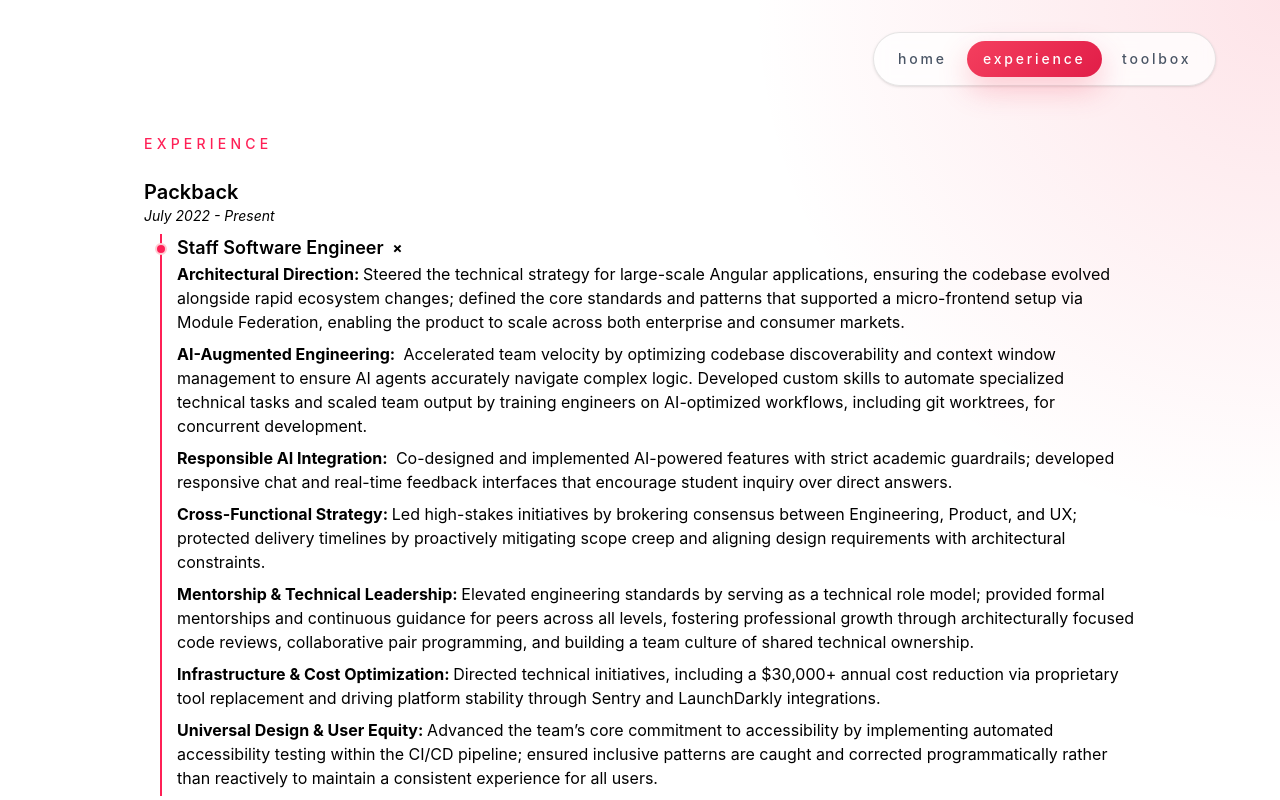
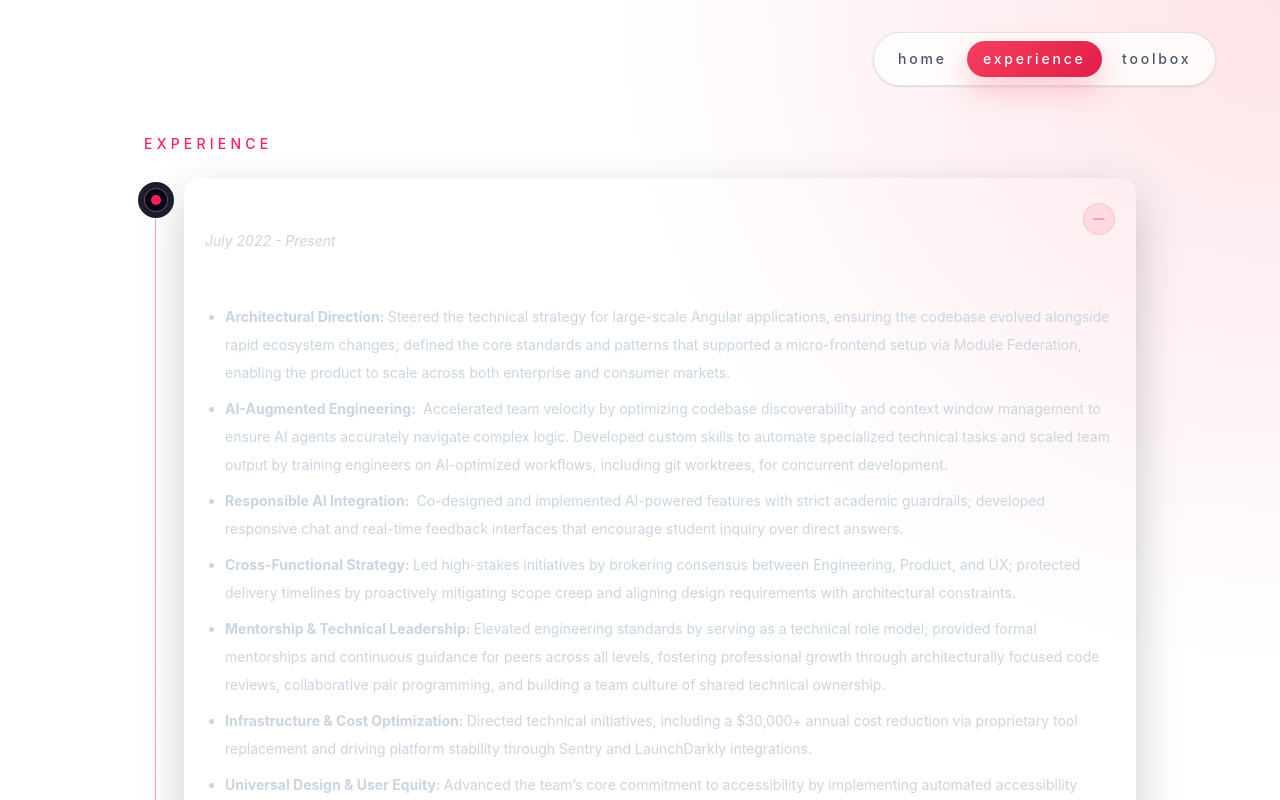
Before and after one commit to LadyKamille/personal-site, a React (Vite) app: page / in a window 1280 px wide. Both pictures are taken after a click on the button "experience". Shown: the top 800 px of the page. Built offline with nearby package versions, Linux system fonts and the light colour scheme.

Commit message:
Refine experience timeline interactions and styling

```diff
--- a/src/components/ExpandableSection/ExpandableSection.tsx
+++ b/src/components/ExpandableSection/ExpandableSection.tsx
@@ -1,50 +1,110 @@
-import { useRef, useState } from 'react';
+import { useEffect, useRef, useState } from 'react';
 
 interface ExpandableSectionProps {
-  title: string;
+  header: React.ReactNode;
   defaultExpanded?: boolean;
+  autoExpandOnView?: boolean;
   className?: string;
+  contentClassName?: string;
   children: React.ReactNode;
 }
 
 export default function ExpandableSection({
-  title,
+  header,
   className,
   defaultExpanded = false,
+  autoExpandOnView = false,
+  contentClassName,
   children,
 }: ExpandableSectionProps) {
   const [isExpanded, setIsExpanded] = useState(defaultExpanded);
-  const contentDivRef = useRef<HTMLDivElement>(null);
+  const [hasAutoExpanded, setHasAutoExpanded] = useState(defaultExpanded);
+  const sectionRef = useRef<HTMLDivElement>(null);
+
+  useEffect(() => {
+    if (!autoExpandOnView || hasAutoExpanded) {
+      return;
+    }
+
+    const sectionElement = sectionRef.current;
+
+    if (!sectionElement || typeof IntersectionObserver === 'undefined') {
+      return;
+    }
+
+    const observer = new IntersectionObserver(
+      ([entry]) => {
+        if (!entry.isIntersecting) {
+          return;
+        }
+
+        setIsExpanded(true);
+        setHasAutoExpanded(true);
+        observer.disconnect();
+      },
+      {
+        threshold: 0.4,
+        rootMargin: '0px 0px -12% 0px',
+      },
+    );
+
+    observer.observe(sectionElement);
+
+    return () => {
+      observer.disconnect();
+    };
+  }, [autoExpandOnView, hasAutoExpanded]);
 
   return (
-    <div className={`group ${className ?? ''} ${isExpanded ? 'is-open' : ''}`}>
+    <div
+      ref={sectionRef}
+      className={`group ${className ?? ''} ${isExpanded ? 'is-open' : ''}`}
+    >
       <button
-        className="text-lg font-semibold flex items-center gap-2"
+        type="button"
+        className="flex w-full items-start justify-between gap-4 text-left"
         onClick={() => setIsExpanded(!isExpanded)}
         aria-expanded={isExpanded}
       >
-        {title}
-        <span className="transition-transform duration-300 group-[.is-open]:rotate-45">
-          +
+        <div className="min-w-0 flex-1">{header}</div>
+
+        <span
+          className={`relative mt-1 inline-flex size-8 shrink-0 items-center justify-center rounded-full border border-rose-400/20 bg-rose-500/10 text-rose-300 transition-transform duration-300 ease-[cubic-bezier(0.22,1,0.36,1)] ${
+            isExpanded ? 'rotate-180' : 'rotate-0'
+          }`}
+        >
+          <span
+            aria-hidden="true"
+            className="absolute h-0.5 w-3 rounded-full bg-current transition-transform duration-200 ease-out"
+          />
+          <span
+            aria-hidden="true"
+            className={`absolute h-3 w-0.5 rounded-full bg-current transition-[transform,opacity] duration-200 ease-out ${
+              isExpanded ? 'scale-y-0 opacity-0' : 'scale-y-100 opacity-100'
+            }`}
+          />
         </span>
       </button>
 
       <div
-        ref={contentDivRef}
         className={`
-          transition-[max-height] duration-300 ease-in-out
-          space-y-4
-          overflow-hidden
-          h-full
+          grid overflow-hidden text-sm leading-7 text-slate-300
+          transition-[grid-template-rows,opacity] duration-400 ease-[cubic-bezier(0.22,1,0.36,1)]
+          ${isExpanded ? 'opacity-100' : 'opacity-0'}
+          ${contentClassName ?? ''}
           `}
-        style={
-          isExpanded
-            ? { maxHeight: contentDivRef.current?.scrollHeight }
-            : { maxHeight: 0 }
-        }
+        style={{ gridTemplateRows: isExpanded ? '1fr' : '0fr' }}
         aria-hidden={!isExpanded}
       >
-        {children}
+        <div
+          className={`min-h-0 overflow-hidden transition-[transform,opacity,padding] duration-400 ease-[cubic-bezier(0.22,1,0.36,1)] ${
+            isExpanded
+              ? 'translate-y-0 pt-3 opacity-100'
+              : '-translate-y-1 pt-0 opacity-0'
+          }`}
+        >
+          <div className="space-y-4">{children}</div>
+        </div>
       </div>
     </div>
   );
--- a/src/features/Experience/Experience.tsx
+++ b/src/features/Experience/Experience.tsx
@@ -1,10 +1,57 @@
+import type { ReactNode } from 'react';
 import ExpandableSection from '../../components/ExpandableSection/ExpandableSection';
 
+const timelineEntryClasses = 'relative pl-10';
+const timelineCardClasses =
+  'rounded-2xl border border-white/10 bg-white/5 p-5 shadow-[0_18px_45px_rgba(15,23,42,0.22)] backdrop-blur-sm';
+const entryHeaderClasses = 'space-y-3';
+const jobTitleClasses = 'text-lg font-semibold text-white';
+
+interface ExperienceEntryProps {
+  company: string;
+  dates: string;
+  title: ReactNode;
+  children: ReactNode;
+  defaultExpanded?: boolean;
+  headerExtras?: ReactNode;
+}
+
+function ExperienceEntry({
+  company,
+  dates,
+  title,
+  children,
+  defaultExpanded = false,
+  headerExtras,
+}: ExperienceEntryProps) {
+  return (
+    <article className={timelineEntryClasses}>
+      <span className="absolute left-0 top-2.5 flex size-6 items-center justify-center rounded-full border border-rose-300/40 bg-slate-950 shadow-[0_0_0_6px_rgba(2,6,23,0.9)]">
+        <span className="size-2.5 rounded-full bg-rose-500" />
+      </span>
+
+      <ExpandableSection
+        className={timelineCardClasses}
+        defaultExpanded={defaultExpanded}
+        autoExpandOnView={true}
+        header={
+          <div className={entryHeaderClasses}>
+            <div className="space-y-1">
+              <h2 className="text-xl font-semibold text-white">{company}</h2>
+              <p className="text-sm italic text-slate-300">{dates}</p>
+            </div>
+            <h3 className={jobTitleClasses}>{title}</h3>
+            {headerExtras}
+          </div>
+        }
+      >
+        {children}
+      </ExpandableSection>
+    </article>
+  );
+}
+
 export default function Experience() {
-  const liBeforeClasses =
-    "before:-ml-5.75 before:mr-2.5 before:mt-2.25 before:content-[''] before:relative before:align-top before:inline-block before:size-3 before:rounded-full before:bg-rose-500 before:leading-2";
-  const liClasses = `block border-l-2 border-rose-500 pl-4 mb-0 ${liBeforeClasses}`;
-
   return (
     <section
       id="experience"
@@ -16,208 +63,160 @@
         </h1>
       </div>
 
-      <div className="space-y-6">
-        <div>
-          <h2 className="text-xl font-semibold">Packback</h2>
-          <p className="text-sm italic">July 2022 - Present</p>
-          <ol className="list-none space-y-2 mt-2 pl-4">
-            <li
-              className={`${liClasses} before:border-rose-200 before:border-2`}
-            >
-              <ExpandableSection
+      <div className="relative space-y-8 before:absolute before:left-[0.6875rem] before:top-4 before:bottom-4 before:w-px before:bg-gradient-to-b before:from-rose-300 before:via-rose-500/50 before:to-transparent">
+        <ExperienceEntry
+          company="Packback"
+          dates="July 2022 - Present"
           title="Staff Software Engineer"
           defaultExpanded={true}
-                className="inline-block"
         >
-                <ul className="list-disc space-y-2">
+          <ul className="list-disc space-y-2 pl-5">
             <li>
-                    <span className="font-bold">
-                      Architectural Direction:&nbsp;
-                    </span>
+              <span className="font-bold">Architectural Direction:&nbsp;</span>
               Steered the technical strategy for large-scale Angular
               applications, ensuring the codebase evolved alongside rapid
-                    ecosystem changes; defined the core standards and patterns
-                    that supported a micro-frontend setup via Module Federation,
-                    enabling the product to scale across both enterprise and
-                    consumer markets.
+              ecosystem changes; defined the core standards and patterns that
+              supported a micro-frontend setup via Module Federation, enabling
+              the product to scale across both enterprise and consumer markets.
             </li>
-
             <li>
-                    <span className="font-bold">
-                      AI-Augmented Engineering:&nbsp;
-                    </span>{' '}
-                    Accelerated team velocity by optimizing codebase
-                    discoverability and context window management to ensure AI
-                    agents accurately navigate complex logic. Developed custom
-                    skills to automate specialized technical tasks and scaled
-                    team output by training engineers on AI-optimized workflows,
-                    including git worktrees, for concurrent development.
+              <span className="font-bold">AI-Augmented Engineering:&nbsp;</span>{' '}
+              Accelerated team velocity by optimizing codebase discoverability
+              and context window management to ensure AI agents accurately
+              navigate complex logic. Developed custom skills to automate
+              specialized technical tasks and scaled team output by training
+              engineers on AI-optimized workflows, including git worktrees, for
+              concurrent development.
             </li>
-
             <li>
               <span className="font-bold">
                 Responsible AI Integration:&nbsp;
               </span>{' '}
               Co-designed and implemented AI-powered features with strict
               academic guardrails; developed responsive chat and real-time
-                    feedback interfaces that encourage student inquiry over
-                    direct answers.
+              feedback interfaces that encourage student inquiry over direct
+              answers.
             </li>
-
             <li>
               <span className="font-bold">
                 Cross-Functional Strategy:&nbsp;
               </span>
               Led high-stakes initiatives by brokering consensus between
-                    Engineering, Product, and UX; protected delivery timelines
-                    by proactively mitigating scope creep and aligning design
+              Engineering, Product, and UX; protected delivery timelines by
+              proactively mitigating scope creep and aligning design
               requirements with architectural constraints.
             </li>
-
             <li>
               <span className="font-bold">
                 Mentorship & Technical Leadership:&nbsp;
               </span>
-                    Elevated engineering standards by serving as a technical
-                    role model; provided formal mentorships and continuous
-                    guidance for peers across all levels, fostering professional
-                    growth through architecturally focused code reviews,
-                    collaborative pair programming, and building a team culture
-                    of shared technical ownership.
+              Elevated engineering standards by serving as a technical role
+              model; provided formal mentorships and continuous guidance for
+              peers across all levels, fostering professional growth through
+              architecturally focused code reviews, collaborative pair
+              programming, and building a team culture of shared technical
+              ownership.
             </li>
-
             <li>
               <span className="font-bold">
                 Infrastructure & Cost Optimization:&nbsp;
               </span>
-                    Directed technical initiatives, including a $30,000+ annual
-                    cost reduction via proprietary tool replacement and driving
-                    platform stability through Sentry and LaunchDarkly
-                    integrations.
+              Directed technical initiatives, including a $30,000+ annual cost
+              reduction via proprietary tool replacement and driving platform
+              stability through Sentry and LaunchDarkly integrations.
             </li>
-
             <li>
               <span className="font-bold">
                 Universal Design & User Equity:&nbsp;
               </span>
               Advanced the team’s core commitment to accessibility by
-                    implementing automated accessibility testing within the
-                    CI/CD pipeline; ensured inclusive patterns are caught and
-                    corrected programmatically rather than reactively to
-                    maintain a consistent experience for all users.
+              implementing automated accessibility testing within the CI/CD
+              pipeline; ensured inclusive patterns are caught and corrected
+              programmatically rather than reactively to maintain a consistent
+              experience for all users.
             </li>
           </ul>
-              </ExpandableSection>
-            </li>
-          </ol>
-        </div>
+        </ExperienceEntry>
 
-        <div>
-          <h2 className="text-xl font-semibold">Buoy Software</h2>
-          <p className="text-sm italic">August 2021 - July 2022</p>
-          <ol className="list-none space-y-2 mt-2 pl-4">
-            <li className={liClasses}>
-              <ExpandableSection
+        <ExperienceEntry
+          company="Buoy Software"
+          dates="August 2021 - July 2022"
           title="Senior Software Engineer"
-                className="inline-block"
         >
-                <ul className="list-disc space-y-2">
+          <ul className="list-disc space-y-2 pl-5">
             <li>
               Worked on a small, early stage team to develop a healthcare
-                    platform for blood product collection companies utilizing
-                    Ruby on Rails and React.
+              platform for blood product collection companies utilizing Ruby on
+              Rails and React.
             </li>
-
             <li>
-                    Collaborated with the automation team to set up the E2E test
-                    suite with Cypress.
+              Collaborated with the automation team to set up the E2E test suite
+              with Cypress.
             </li>
           </ul>
-              </ExpandableSection>
-            </li>
-          </ol>
-        </div>
+        </ExperienceEntry>
 
-        <div>
-          <h2 className="text-xl font-semibold">Packback</h2>
-          <p className="text-sm italic">January 2021 - August 2021</p>
-          <ol className="list-none space-y-2 mt-2 pl-4">
-            <li className={liClasses}>
-              <ExpandableSection
+        <ExperienceEntry
+          company="Packback"
+          dates="January 2021 - August 2021"
           title="Senior Software Engineer"
-                className="inline-block"
         >
+          <p>
             Contributed to the development and maintenance of educational
             technology applications using Angular and Laravel.
-              </ExpandableSection>
-            </li>
-          </ol>
-        </div>
+          </p>
+        </ExperienceEntry>
 
-        <div>
-          <h2 className="text-xl font-semibold">Genius Plaza</h2>
-          <p className="text-sm italic">August 2020 - January 2021</p>
-          <ol className="list-none space-y-2 mt-2 pl-4">
-            <li className={liClasses}>
-              <ExpandableSection
+        <ExperienceEntry
+          company="Genius Plaza"
+          dates="August 2020 - January 2021"
           title="Senior Software Engineer"
-                className="inline-block"
         >
-                <ul className="list-disc space-y-2">
+          <ul className="list-disc space-y-2 pl-5">
             <li>
-                    Contributed to the development and maintenance of
-                    educational technology applications using React, React
-                    Native, and Django.
+              Contributed to the development and maintenance of educational
+              technology applications using React, React Native, and Django.
             </li>
             <li>
-                    Mentor for junior developers through pair programming and
-                    creating video and live course training material.
+              Mentor for junior developers through pair programming and creating
+              video and live course training material.
             </li>
             <li>
-                    Collaborated with DevOps to setup application monitoring,
-                    feature flagging, and unit tests in CI/CD pipeline.
+              Collaborated with DevOps to setup application monitoring, feature
+              flagging, and unit tests in CI/CD pipeline.
             </li>
           </ul>
-              </ExpandableSection>
-            </li>
-          </ol>
+        </ExperienceEntry>
+
+        <ExperienceEntry
+          company="Interfolio"
+          dates="June 2014 - August 2020"
+          title={
+            <div className="flex flex-wrap items-center gap-2 text-base font-semibold text-white sm:text-lg">
+              <span>Intern</span>
+              <span className="text-rose-300/70">→</span>
+              <span>Software Engineer</span>
+              <span className="text-rose-300/70">→</span>
+              <span>Senior Software Engineer</span>
             </div>
-
-        <div>
-          <h2 className="text-xl font-semibold">Interfolio</h2>
-          <p className="text-sm italic">June 2014 - August 2020</p>
-          <ol className="list-none space-y-2 mt-2 pl-4">
-            <li className={liClasses}>
-              <ExpandableSection
-                title="Senior Software Engineer"
-                className="inline-block"
+          }
         >
-                <ul className="list-disc space-y-2">
+          <ul className="list-disc space-y-2 pl-5">
             <li>
-                    Contributed to the development and maintenance of
-                    educational technology applications using AngularJS,
-                    Angular, and PHP.
+              Contributed to the development and maintenance of educational
+              technology applications using AngularJS, Angular, and PHP.
             </li>
             <li>Migrated multiple AngularJS applications to Angular.</li>
             <li>
-                    Built REST APIs using PHP for direct customer use and our
-                    Angular SPAs.
+              Built REST APIs using PHP for direct customer use and our Angular
+              SPAs.
             </li>
             <li>
-                    Supported a push for user equity by updating our core
-                    products to meet WCAG standards.
+              Supported a push for user equity by updating our core products to
+              meet WCAG standards.
             </li>
           </ul>
-              </ExpandableSection>
-            </li>
-            <li className={`text-lg font-semibold ${liClasses}`}>
-              Software Engineer
-            </li>
-            <li className={`text-lg font-semibold ${liClasses}`}>
-              Intern Software Engineer
-            </li>
-          </ol>
-        </div>
+        </ExperienceEntry>
       </div>
     </section>
   );
```
Lines whose indentation alone changed are shown as unchanged.
